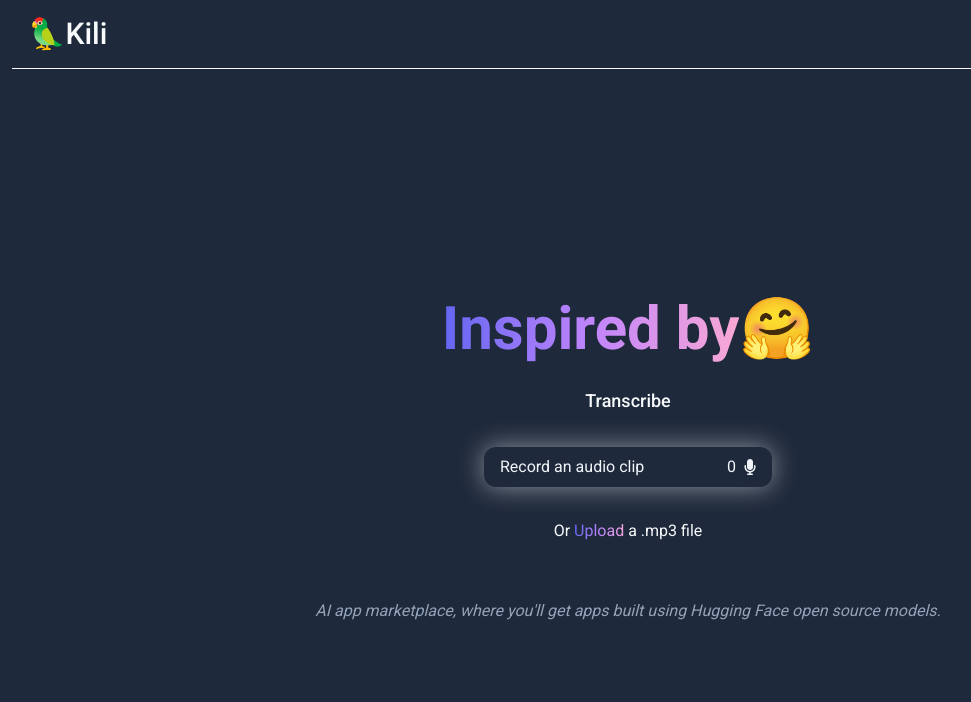
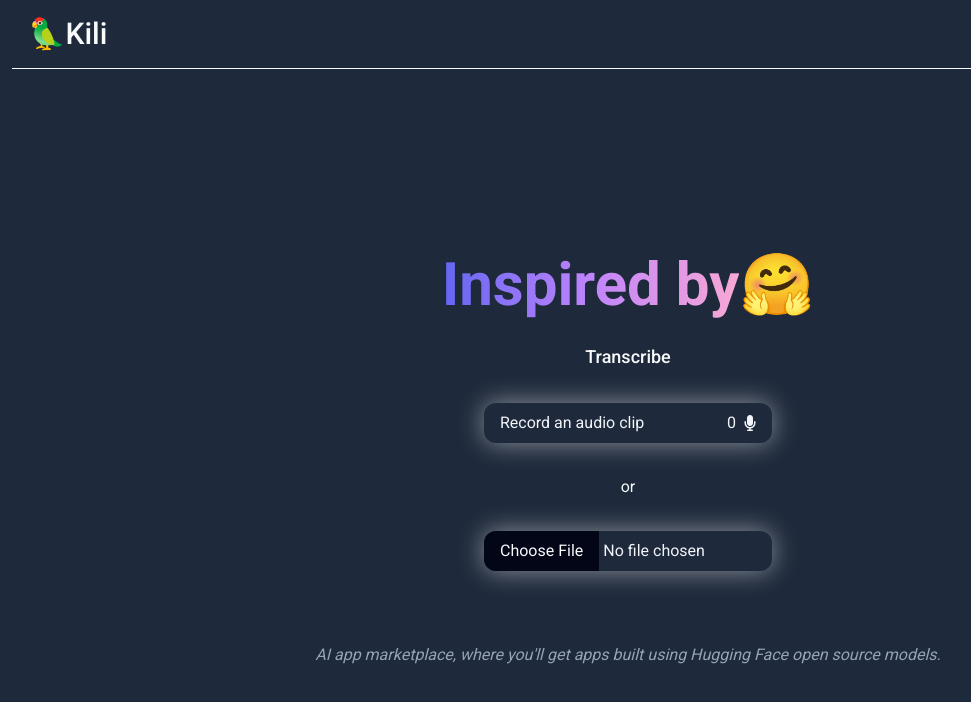
Before and after one commit to mohitkothari-dev/Kili, a React (Vite) app: page / in a window 1280 px wide. Shown: the top 702 px of the page, without its empty margins (12-983 px from the left). Built offline with nearby package versions, Linux system fonts and the light colour scheme; what tailwindcss-animated would draw is missing.

Commit message:
Home page upload button

```diff
--- a/src/components/HomePage.jsx
+++ b/src/components/HomePage.jsx
@@ -85,10 +85,13 @@ const HomePage = ({ setFile, setAudioStream }) => {
         <i className={recordingStatus === 'inactive' ? 'fa-solid duration-200 fa-microphone' : 'fa-solid duration-200 fa-microphone text-rose-500'}></i>
         </div>
       </button>
-      <p className='text-base'>Or <label className={` ${textGradient} cursor-pointer`}>Upload <input onChange={(e) => {
+      <p className='text-base'>or</p>
+      <button className='specialBtn rounded-xl flex items-center text-base justify-between gap-4 mx-auto w-72 max-w-full my-4'>
+      <input onChange={(e) => {
         const tempFile = e.target.files[0]
         setFile(tempFile)
-      }} type="file" className='hidden' accept='.mp3,.wave'/></label>a .mp3 file</p>
+      }} type="file" className='file:px-4 file:py-2 file:cursor-pointer cursor-pointer file:border-0 file:bg-slate-950 file:hover:bg-slate-700 file:text-slate-50 rounded-xl' accept='.mp3,.wave'/>
+      </button>
       <p className='italic text-slate-400 mt-10'>AI app marketplace, where you'll get apps built using Hugging Face open source models.</p>
     </main>
   )
```
Also changed, not shown: 1 other file (tests, documents, lock files or other folders).
